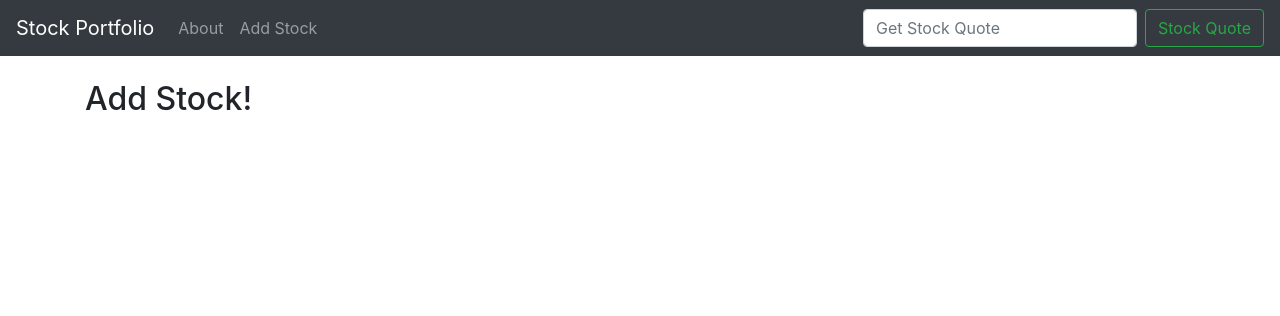
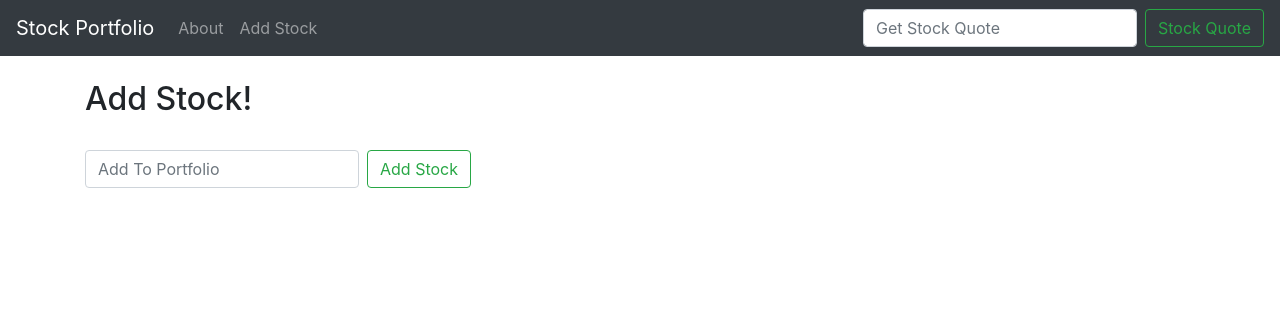
Before and after one commit to Kaoushikkumarr/Stocks, a Django app: page /add_stock in a window 1280 px wide. Shown: the top 316 px of the page. Run offline with Django 3.2, Linux system fonts and the light colour scheme; data that the repository does not hold is empty; some libraries are stand-ins or nearby versions.

Commit message:
Insertation from Forms.py has been completed.

```diff
--- a/stocks/stocke_market/templates/add_stock.html
+++ b/stocks/stocke_market/templates/add_stock.html
@@ -4,13 +4,13 @@
 <br>
   <h2>Add Stock!</h2><br>
   <!-- {{ ticker }} -->
-      <!-- <form action="{% url 'add_stock' %}" class="form-inline my-2 my-lg-0" method="POST">
+      <form action="{% url 'add_stock' %}" class="form-inline my-2 my-lg-0" method="POST">
         {% csrf_token %}
         <input class="form-control mr-sm-2" type="search" placeholder="Add To Portfolio"
-         aria-label="Search" name="ticker_name">
+         aria-label="Search" name="ticker">
         <button class="btn btn-outline-success my-2 my-sm-0" type="submit">Add Stock</button>
       </form>
-<br> -->
+<br>
     {% for items in ticker %}<br>
       {{ items }}
     {% endfor %}
--- a/stocks/stocke_market/views.py
+++ b/stocks/stocke_market/views.py
@@ -27,9 +27,16 @@ def about(request):
 
 
 def add_stock(request):
+    if request.method == 'POST':
+        form = StockForm(request.POST or None)
 
-    ticker = Stock.objects.all()
-    return render(request, 'add_stock.html', {'ticker':ticker})
+        if form.is_valid():
+            form.save()
+            messages.success(request, ("Stock has been Added!"))
+            return redirect('add_stock')
+    else:
+        ticker = Stock.objects.all()
+        return render(request, 'add_stock.html', {'ticker':ticker})
 
 
 # def add_stock(request):
```
